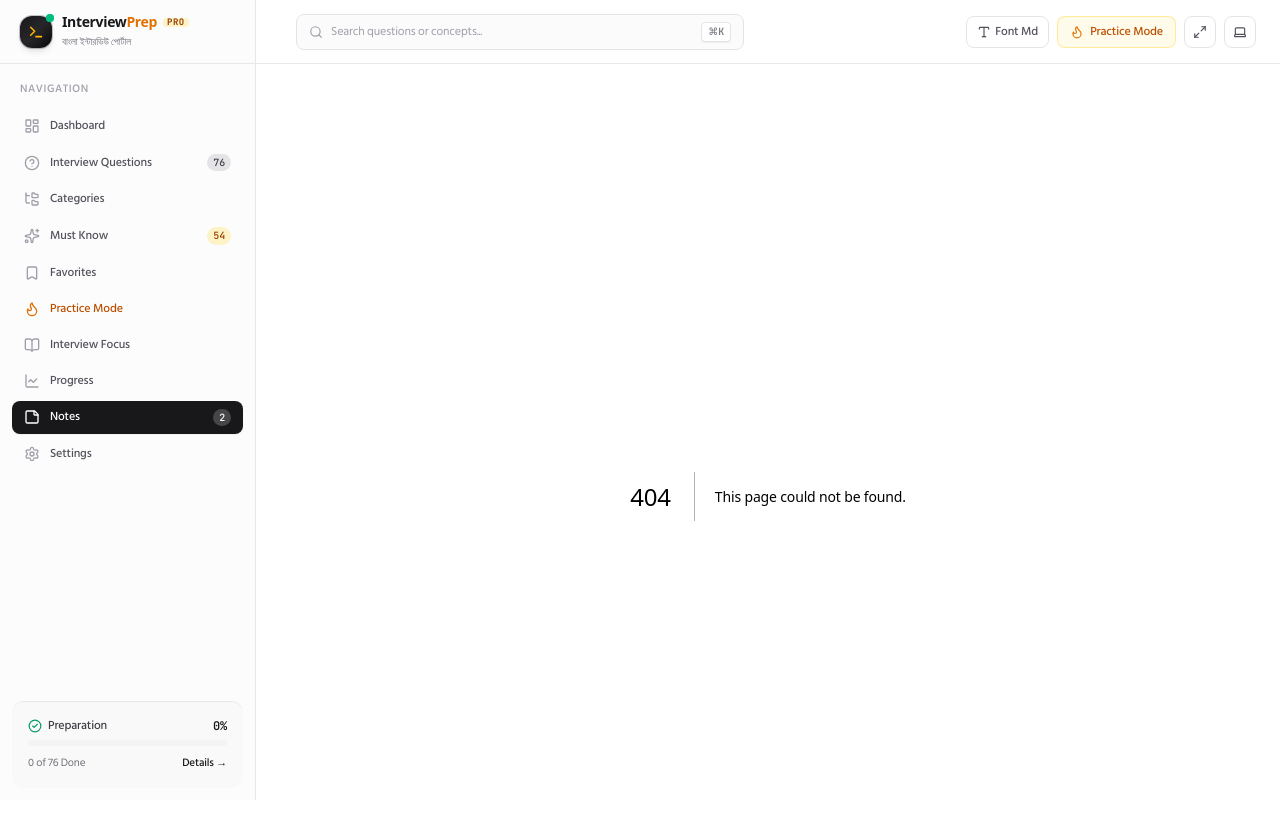
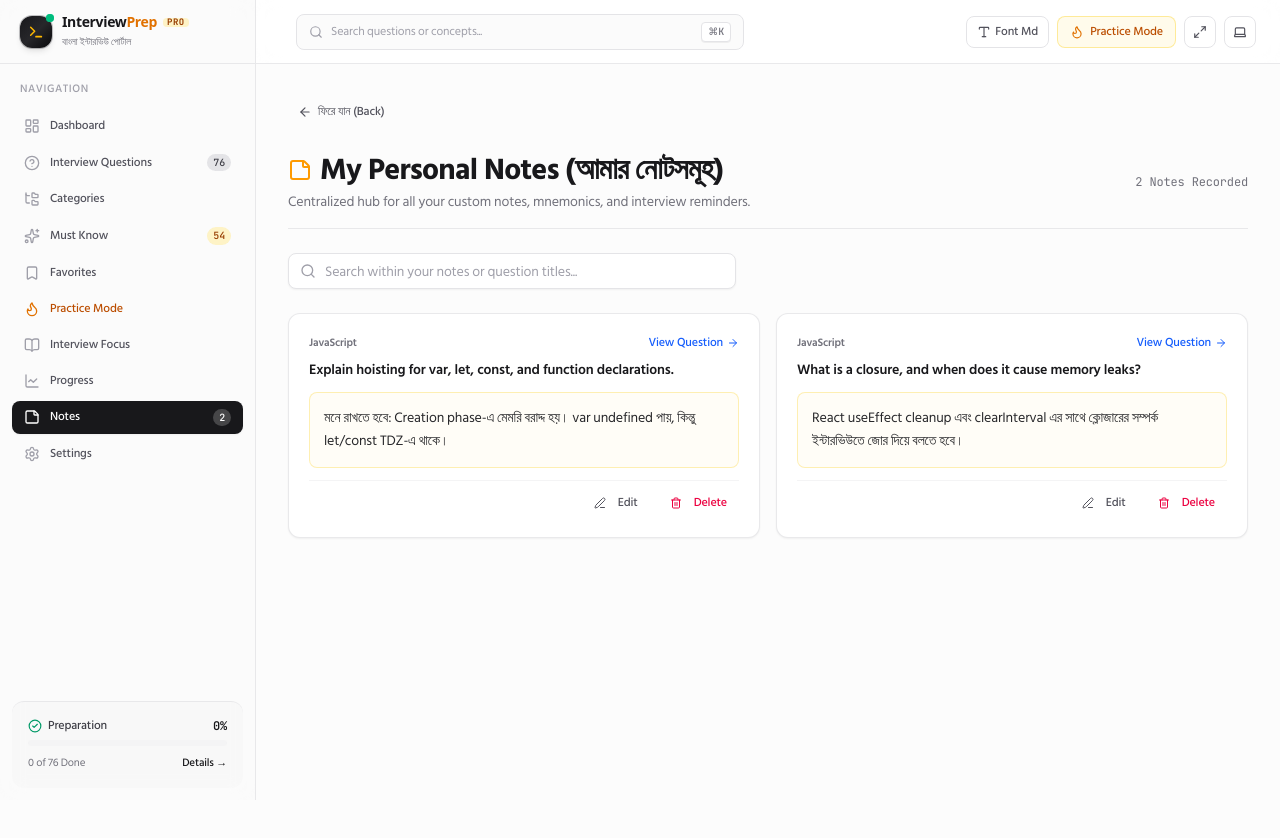
Before and after one commit to rakibul263/InterviewPrep-PRO, a Next.js app: page /notes in a window 1280 px wide. Before the commit this address had no page. Shown: the top 838 px of the page. After the commit the page ends 800 px from the top, so only its background shows below. Built offline with nearby package versions, Linux system fonts and the light colour scheme.

Commit message:
feat: add Personal Notes Hub with search, inline edit, and delete functionality

```diff
--- /dev/null
+++ b/app/notes/page.tsx
@@ -0,0 +1,206 @@
+"use client";
+
+import React, { useState } from "react";
+import Link from "next/link";
+import { StickyNote, Search, ArrowRight, Trash2, Edit3, X } from "lucide-react";
+import { ALL_QUESTIONS } from "@/data/questions";
+import { useUserProgress } from "@/hooks/useUserProgress";
+import { Button } from "@/components/ui/button";
+import { Input } from "@/components/ui/input";
+import { BackButton } from "@/components/ui/BackButton";
+
+export default function NotesPage() {
+  const { progress, saveNote, deleteNote } = useUserProgress();
+  const [searchQuery, setSearchQuery] = useState("");
+  const [editingId, setEditingId] = useState<string | null>(null);
+  const [editContent, setEditContent] = useState("");
+
+  const notesList = Object.entries(progress.notes || {})
+    .filter(([_, content]) => Boolean(content && content.trim()))
+    .map(([questionId, content]) => {
+      const question = ALL_QUESTIONS.find(
+        (q) => q.id === questionId || q.slug === questionId
+      );
+      return {
+        questionId,
+        content,
+        question: question || {
+          id: questionId,
+          slug: questionId,
+          question: `Question: ${questionId}`,
+          category: "General",
+        },
+      };
+    });
+
+  const filteredNotes = notesList.filter((item) => {
+    const q = searchQuery.toLowerCase();
+    return (
+      item.content.toLowerCase().includes(q) ||
+      item.question.question.toLowerCase().includes(q) ||
+      item.question.category.toLowerCase().includes(q)
+    );
+  });
+
+  const handleStartEdit = (id: string, currentContent: string) => {
+    setEditingId(id);
+    setEditContent(currentContent);
+  };
+
+  const handleSaveEdit = (id: string) => {
+    saveNote(id, editContent);
+    setEditingId(null);
+  };
+
+  return (
+    <div className="space-y-6 animate-in fade-in-50 duration-200">
+      <BackButton fallbackHref="/" />
+
+      {/* Header */}
+      <div className="flex flex-col sm:flex-row sm:items-center justify-between gap-4 pb-4 border-b border-zinc-200/80 dark:border-zinc-800/80">
+        <div>
+          <div className="flex items-center gap-2">
+            <StickyNote className="h-6 w-6 text-amber-500" />
+            <h1 className="text-2xl sm:text-3xl font-bold tracking-tight text-zinc-900 dark:text-zinc-50">
+              My Personal Notes (আমার নোটসমূহ)
+            </h1>
+          </div>
+          <p className="text-sm text-zinc-500 dark:text-zinc-400 mt-1">
+            Centralized hub for all your custom notes, mnemonics, and interview reminders.
+          </p>
+        </div>
+
+        <span className="font-mono text-xs text-zinc-500 dark:text-zinc-400">
+          {notesList.length} {notesList.length === 1 ? "Note" : "Notes"} Recorded
+        </span>
+      </div>
+
+      {/* Search Input */}
+      {notesList.length > 0 && (
+        <div className="relative max-w-md">
+          <Search className="absolute left-3 top-2.5 h-4 w-4 text-zinc-400" />
+          <Input
+            placeholder="Search within your notes or question titles..."
+            value={searchQuery}
+            onChange={(e) => setSearchQuery(e.target.value)}
+            className="pl-9"
+          />
+          {searchQuery && (
+            <button
+              onClick={() => setSearchQuery("")}
+              className="absolute right-2.5 top-2.5 text-zinc-400 hover:text-zinc-600 dark:hover:text-zinc-200"
+            >
+              <X className="h-4 w-4" />
+            </button>
+          )}
+        </div>
+      )}
+
+      {/* Notes Grid */}
+      {filteredNotes.length > 0 ? (
+        <div className="grid grid-cols-1 md:grid-cols-2 gap-4">
+          {filteredNotes.map(({ questionId, content, question }) => (
+            <div
+              key={questionId}
+              className="flex flex-col justify-between p-5 rounded-xl border border-zinc-200/80 bg-white dark:border-zinc-800/80 dark:bg-zinc-900/60 shadow-xs space-y-3"
+            >
+              <div>
+                {/* Question Link & Category */}
+                <div className="flex items-center justify-between gap-2 mb-2">
+                  <span className="text-[11px] font-semibold text-zinc-500 dark:text-zinc-400">
+                    {question.category}
+                  </span>
+                  <Link
+                    href={`/questions/${question.slug}`}
+                    className="text-xs font-medium text-blue-600 dark:text-blue-400 hover:underline inline-flex items-center gap-1"
+                  >
+                    <span>View Question</span>
+                    <ArrowRight className="h-3 w-3" />
+                  </Link>
+                </div>
+
+                <Link href={`/questions/${question.slug}`} className="block group">
+                  <h3 className="text-sm font-semibold text-zinc-900 dark:text-zinc-100 group-hover:underline line-clamp-2 mb-3">
+                    {question.question}
+                  </h3>
+                </Link>
+
+                {/* Editable / View Note Content */}
+                {editingId === questionId ? (
+                  <div className="space-y-2">
+                    <textarea
+                      value={editContent}
+                      onChange={(e) => setEditContent(e.target.value)}
+                      rows={4}
+                      className="w-full p-2.5 text-xs rounded-lg border border-zinc-300 dark:border-zinc-700 bg-zinc-50 dark:bg-zinc-950 text-zinc-900 dark:text-zinc-100 focus:outline-none focus:ring-2 focus:ring-zinc-400"
+                    />
+                    <div className="flex justify-end gap-2">
+                      <Button
+                        variant="outline"
+                        size="sm"
+                        className="h-7 text-xs"
+                        onClick={() => setEditingId(null)}
+                      >
+                        Cancel
+                      </Button>
+                      <Button
+                        size="sm"
+                        className="h-7 text-xs"
+                        onClick={() => handleSaveEdit(questionId)}
+                      >
+                        Save
+                      </Button>
+                    </div>
+                  </div>
+                ) : (
+                  <div className="p-3.5 rounded-lg bg-amber-50/40 dark:bg-amber-950/20 border border-amber-200/60 dark:border-amber-900/40 text-xs sm:text-sm text-zinc-800 dark:text-zinc-200 whitespace-pre-line leading-relaxed">
+                    {content}
+                  </div>
+                )}
+              </div>
+
+              {/* Action Toolbar */}
+              {editingId !== questionId && (
+                <div className="pt-2 border-t border-zinc-100 dark:border-zinc-800/60 flex items-center justify-end gap-2">
+                  <Button
+                    variant="ghost"
+                    size="sm"
+                    className="h-7 text-xs text-zinc-600 dark:text-zinc-400"
+                    onClick={() => handleStartEdit(questionId, content)}
+                  >
+                    <Edit3 className="h-3 w-3 mr-1" />
+                    Edit
+                  </Button>
+                  <Button
+                    variant="ghost"
+                    size="sm"
+                    className="h-7 text-xs text-rose-600 hover:text-rose-700 hover:bg-rose-50 dark:text-rose-400 dark:hover:bg-rose-950/40"
+                    onClick={() => deleteNote(questionId)}
+                  >
+                    <Trash2 className="h-3 w-3 mr-1" />
+                    Delete
+                  </Button>
+                </div>
+              )}
+            </div>
+          ))}
+        </div>
+      ) : (
+        <div className="py-16 text-center rounded-xl border border-dashed border-zinc-200 dark:border-zinc-800 bg-white/40 dark:bg-zinc-900/30">
+          <StickyNote className="h-10 w-10 text-zinc-300 dark:text-zinc-700 mx-auto mb-3" />
+          <h2 className="text-base font-semibold text-zinc-800 dark:text-zinc-200">
+            {searchQuery ? "No matching notes found" : "No personal notes yet"}
+          </h2>
+          <p className="text-xs text-zinc-500 dark:text-zinc-400 mt-1 max-w-sm mx-auto">
+            Add custom notes directly on any question page to capture your personal tips, tricks, and interview reflections.
+          </p>
+          <Link href="/questions" className="mt-4 inline-block">
+            <Button variant="outline" size="sm">
+              Browse Questions
+            </Button>
+          </Link>
+        </div>
+      )}
+    </div>
+  );
+}
```
